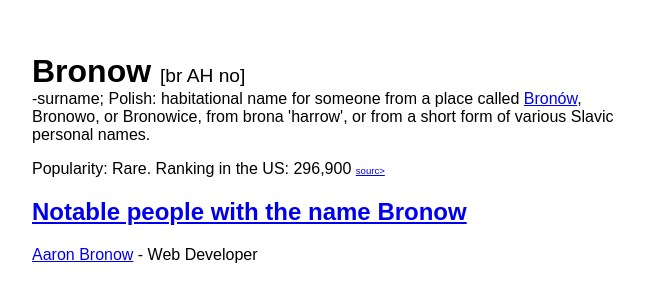
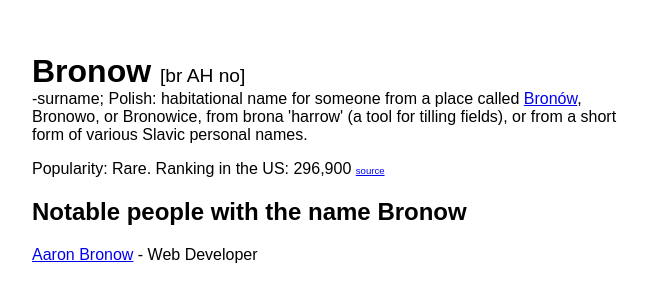
Before and after one commit to aaronbronow/bronownet, a plain HTML site: page index.html in a window 1280 px wide. Shown: the part 147-448 px from the top of the page, without its empty margins (308-955 px from the left). Drawn offline with Linux system fonts and the light colour scheme; a web font is replaced by a local one.

Commit message:
Fix broken link and clarify definition in index.html
Replaced a broken link to names.whitepages.com with a working link from web.archive.org.
Clarified the definition of "brona" to include "(a tool for tilling fields)".

```diff
--- a/index.html
+++ b/index.html
@@ -51,10 +51,11 @@
   <div id="container">
     <h1>Bronow <span>[br AH no]</span></h1>
     <p>-surname; Polish: habitational name for someone from a place called <a
-        href="https://en.wikipedia.org/wiki/Bronow">Bron&#243;w</a>, Bronowo, or Bronowice, from brona 'harrow', or from
+        href="https://en.wikipedia.org/wiki/Bronow">Bron&#243;w</a>, Bronowo, or Bronowice, from brona 'harrow'
+      (a tool for tilling fields), or from
       a short form of various Slavic personal names.</p>
     <p>Popularity: Rare. Ranking in the US: 296,900 <span><a
-          href="https://names.whitepages.com/last/Bronow">sourc></span></p>
+          href="https://web.archive.org/web/20160202161432/https://names.whitepages.com/last/Bronow">source</a></span></p>
 
     <h2>Notable people with the name Bronow</h2>
     <p><a href="https://aaronbronow.com/">Aaron Bronow</a> - Web Developer</p>
```
